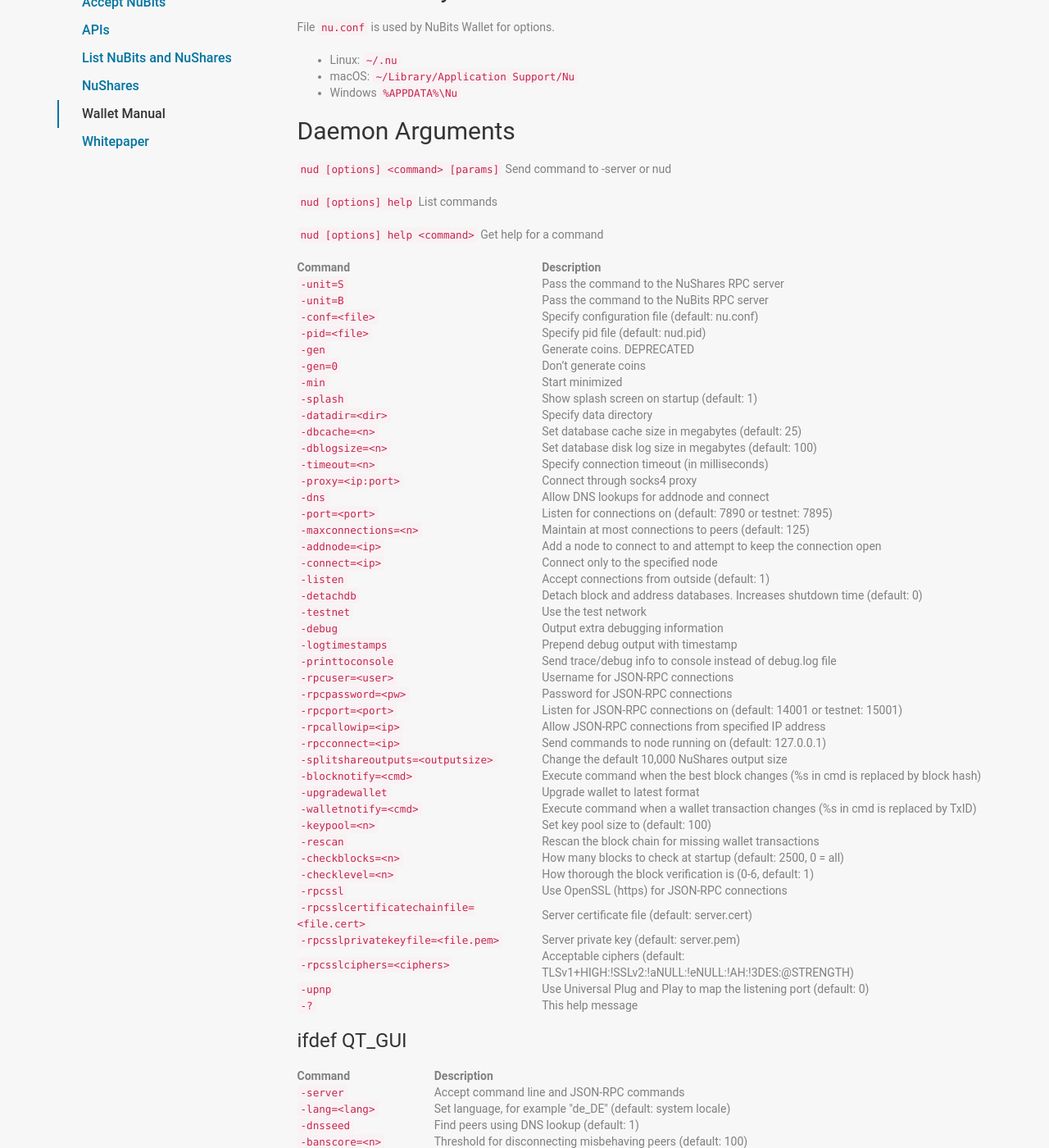
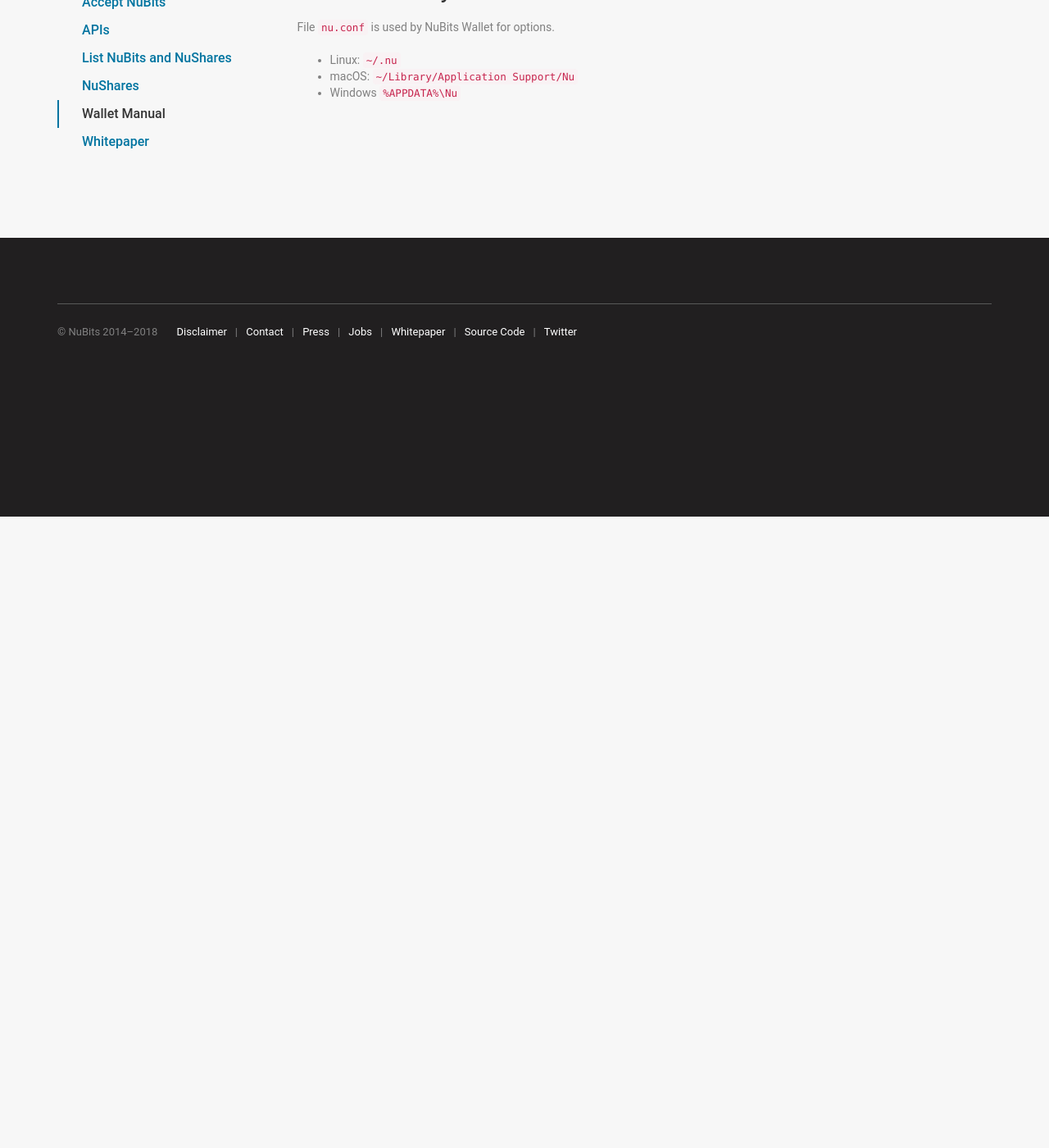
Before and after one commit to NuNetwork/nunetwork.github.io, a Jekyll site: the page built from _pages/wallet-manual.md, in a window 1280 px wide and 1400 px high, scrolled down 325 px. Shown: the whole window at 82% size. Built offline with Jekyll 4.4.1, drawn with Linux system fonts in a browser that asks for light colours; after the commit the page ends 955 px from its top, so only the background shows below that; some of the changed text lies outside the part shown.

Commit message:
Update wallet-manual.md

```diff
--- a/_pages/wallet-manual.md
+++ b/_pages/wallet-manual.md
@@ -14,90 +14,3 @@
 - Linux: `~/.nu`
 - macOS: `~/Library/Application Support/Nu`
 - Windows `%APPDATA%\Nu`
-
-## Daemon Arguments
-
-`nud [options] <command> [params]`
-Send command to -server or nud
-
-`nud [options] help`
-List commands
-
-`nud [options] help <command>`
-Get help for a command
-
-Command | Description
---------|------------
-`-unit=S` | Pass the command to the NuShares RPC server
-`-unit=B`| Pass the command to the NuBits RPC server
-`-conf=<file>` | Specify configuration file (default: nu.conf)
-`-pid=<file>` | Specify pid file (default: nud.pid)
-`-gen` | Generate coins. DEPRECATED
-`-gen=0` | Don't generate coins
-`-min` | Start minimized
-`-splash` | Show splash screen on startup (default: 1)
-`-datadir=<dir>` | Specify data directory
-`-dbcache=<n>` | Set database cache size in megabytes (default: 25)
-`-dblogsize=<n>` | Set database disk log size in megabytes (default: 100)
-`-timeout=<n>` | Specify connection timeout (in milliseconds)
-`-proxy=<ip:port>` | Connect through socks4 proxy
-`-dns` | Allow DNS lookups for addnode and connect
-`-port=<port>` | Listen for connections on <port> (default: 7890 or testnet: 7895)
-`-maxconnections=<n>` | Maintain at most <n> connections to peers (default: 125)
-`-addnode=<ip>` | Add a node to connect to and attempt to keep the connection open
-`-connect=<ip>` | Connect only to the specified node
-`-listen` | Accept connections from outside (default: 1)
-`-detachdb` | Detach block and address databases. Increases shutdown time (default: 0)
-`-testnet` | Use the test network
-`-debug` | Output extra debugging information
-`-logtimestamps` | Prepend debug output with timestamp
-`-printtoconsole` | Send trace/debug info to console instead of debug.log file
-`-rpcuser=<user>` | Username for JSON-RPC connections
-`-rpcpassword=<pw>` | Password for JSON-RPC connections
-`-rpcport=<port>` | Listen for JSON-RPC connections on <port> (default: 14001 or testnet: 15001)
-`-rpcallowip=<ip>` | Allow JSON-RPC connections from specified IP address
-`-rpcconnect=<ip>` | Send commands to node running on <ip> (default: 127.0.0.1)
-`-splitshareoutputs=<outputsize>` | Change the default 10,000 NuShares output size
-`-blocknotify=<cmd>` | Execute command when the best block changes (%s in cmd is replaced by block hash)
-`-upgradewallet` | Upgrade wallet to latest format
-`-walletnotify=<cmd>` | Execute command when a wallet transaction changes (%s in cmd is replaced by TxID)
-`-keypool=<n>` | Set key pool size to <n> (default: 100)
-`-rescan` | Rescan the block chain for missing wallet transactions
-`-checkblocks=<n>` | How many blocks to check at startup (default: 2500, 0 = all)
-`-checklevel=<n>` | How thorough the block verification is (0-6, default: 1)
-`-rpcssl` | Use OpenSSL (https) for JSON-RPC connections
-`-rpcsslcertificatechainfile=<file.cert>` | Server certificate file (default: server.cert)
-`-rpcsslprivatekeyfile=<file.pem>` | Server private key (default: server.pem)
-`-rpcsslciphers=<ciphers>` | Acceptable ciphers (default: TLSv1+HIGH:!SSLv2:!aNULL:!eNULL:!AH:!3DES:@STRENGTH)
-`-upnp` | Use Universal Plug and Play to map the listening port (default: 0)
-`-?` | This help message
-
-### ifdef QT_GUI
-
-Command | Description
---------|------------
-`-server` | Accept command line and JSON-RPC commands
-`-lang=<lang>`  | Set language, for example \"de_DE\" (default: system locale)
-`-dnsseed`  | Find peers using DNS lookup (default: 1)
-`-banscore=<n>` | Threshold for disconnecting misbehaving peers (default: 100)
-`-bantime=<n>` | Number of seconds to keep misbehaving peers from reconnecting (default: 86400)
-`-maxreceivebuffer=<n>` | Maximum per-connection receive buffer, <n>\*1000 bytes (default: 10000)
-`-maxsendbuffer=<n>` | Maximum per-connection send buffer, <n>\*1000 bytes (default: 10000)
-
-### if USE_UPNP
-
-Command | Description
---------|------------
-`-upnp` | Use Universal Plug and Play to map the listening port (default: 1)
-
-### ifdef WIN32
-
-Command | Description
---------|------------
-`-printtodebugger` | Send trace/debug info to debugger
-
-### if !defined(WIN32) && !defined(QT_GUI)
-
-Command | Description
---------|------------
-`-daemon` | Run in the background as a daemon and accept commands
```
